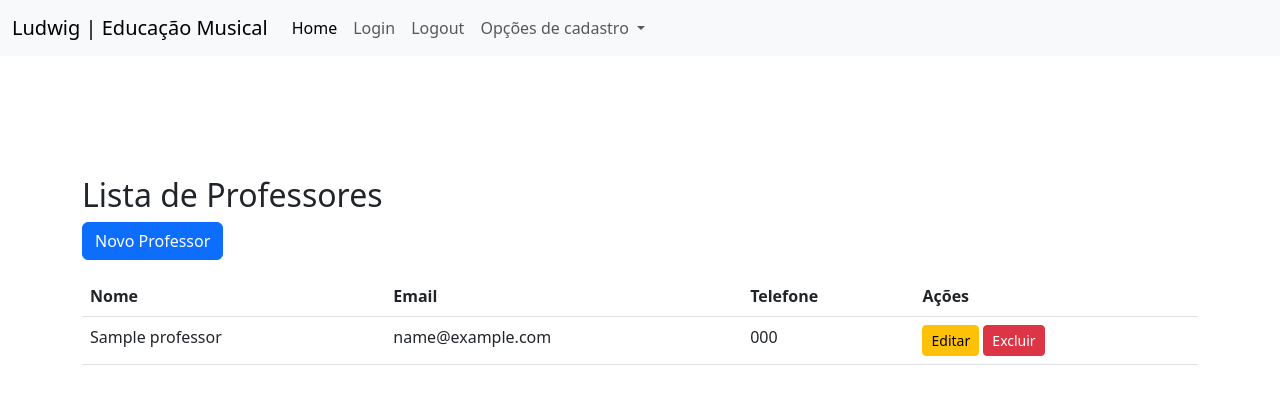
After one commit to silvaludwig/musicSchoolSys, a Django app: page /professores/ in a window 1280 px wide. The commit adds this page. Shown: the top 404 px of the page. Run offline with Django 5.2, Linux system fonts and the light colour scheme; a user stored in the database is signed in; tables that the repository leaves empty hold one stand-in row (values such as "Sample post").

Commit message:
CRUD professores completo

```diff
--- a/escola/gestao/models.py
+++ b/escola/gestao/models.py
@@ -16,6 +16,7 @@ class Professor(models.Model):
     nome = models.CharField(max_length=100)
     email = models.EmailField(unique=True)
     telefone = models.CharField(max_length=20)
+    data_cadastro = models.DateTimeField(auto_now_add=True)
     instrumentos = models.CharField(max_length=100)  # Ex: "Violão, Piano, Canto"
 
     def __str__(self):
--- a/escola/gestao/templates/gestao/base.html
+++ b/escola/gestao/templates/gestao/base.html
@@ -39,7 +39,15 @@
               <a class="nav-link" href="{% url 'login' %}">Login</a>
             </li>
             <li class="nav-item">
-              <a class="nav-link" href="{% url 'logout' %}">Logout</a>
+              <form class="nav-link" method="post" action="{% url 'logout' %}">
+                {% csrf_token %}<button
+                  class="nav-link p-0 border-0"
+                  style="background: none; color: inherit"
+                  type="submit"
+                >
+                  Logout
+                </button>
+              </form>
             </li>
             <li class="nav-item dropdown">
               <a
@@ -49,12 +57,18 @@
                 data-bs-toggle="dropdown"
                 aria-expanded="false"
               >
-                Opções do Sistema
+                Opções de cadastro
               </a>
               <ul class="dropdown-menu">
-                <li><a class="dropdown-item" href="#">Cadastrar Alunos</a></li>
                 <li>
-                  <a class="dropdown-item" href="#">Cadastrar Professores</a>
+                  <a class="dropdown-item" href="{% url 'novo_aluno' %}"
+                    >Cadastrar Alunos</a
+                  >
+                </li>
+                <li>
+                  <a class="dropdown-item" href="{% url 'novo_professor' %}"
+                    >Cadastrar Professores</a
+                  >
                 </li>
                 <li>
                   <a class="dropdown-item" href="#">Gerenciar Aulas</a>
--- /dev/null
+++ b/escola/gestao/templates/gestao/lista_professores.html
@@ -0,0 +1,36 @@
+{% extends "gestao/base.html" %} {% block content %}
+</br></br></br></br>
+<h2>Lista de Professores</h2>
+<a href="{% url 'novo_professor' %}" class="btn btn-primary mb-3">Novo Professor</a>
+<table class="table">
+  <thead>
+    <tr>
+      <th>Nome</th>
+      <th>Email</th>
+      <th>Telefone</th>
+      <th>Ações</th>
+    </tr>
+  </thead>
+  <tbody>
+    {% for professor in professores %}
+    <tr>
+      <td>{{ professor.nome }}</td>
+      <td>{{ professor.email }}</td>
+      <td>{{ professor.telefone }}</td>
+      <td>
+        <a
+          href="{% url 'editar_professor' professor.id %}"
+          class="btn btn-sm btn-warning"
+          >Editar</a
+        >
+        <a
+          href="{% url 'deletar_professor' professor.id %}"
+          class="btn btn-sm btn-danger"
+          >Excluir</a
+        >
+      </td>
+    </tr>
+    {% endfor %}
+  </tbody>
+</table>
+{% endblock %}
--- a/escola/gestao/urls.py
+++ b/escola/gestao/urls.py
@@ -6,10 +6,18 @@ urlpatterns = [
     path("", views.index, name="index"),  # Homepage
     path("alunos/", views.lista_alunos, name="lista_alunos"),
     path("alunos/novo/", views.novo_aluno, name="novo_aluno"),
-    path("alunos/", views.lista_alunos, name="lista_alunos"),
-    path("alunos/novo/", views.novo_aluno, name="novo_aluno"),
     path("alunos/editar/<int:id>/", views.editar_aluno, name="editar_aluno"),
     path("alunos/deletar/<int:id>/", views.deletar_aluno, name="deletar_aluno"),
+    path("professores/", views.lista_professores, name="lista_professores"),
+    path("professores/novo/", views.novo_professor, name="novo_professor"),
+    path(
+        "professores/editar/<int:id>/", views.editar_professor, name="editar_professor"
+    ),
+    path(
+        "professores/deletar/<int:id>/",
+        views.deletar_professor,
+        name="deletar_professor",
+    ),
     path("login/", LoginView.as_view(template_name="gestao/login.html"), name="login"),
     path("logout/", LogoutView.as_view(), name="logout"),
 ]
--- a/escola/gestao/views.py
+++ b/escola/gestao/views.py
@@ -1,9 +1,13 @@
 from django.shortcuts import render, redirect, get_object_or_404
-from .models import Aluno
-from .forms import AlunoForm
+from .models import Aluno, Professor
+from .forms import AlunoForm, ProfessorForm
 from django.contrib import messages
 from django.contrib.auth.views import LoginView, LogoutView
 from django.contrib.auth.decorators import login_required, user_passes_test
+
+
+def index(request):
+    return render(request, "gestao/index.html")
 
 
 # Verifica se o usuário é admin
@@ -46,10 +50,6 @@ def novo_aluno(request):
     )
 
 
-def index(request):
-    return render(request, "gestao/index.html")
-
-
 @login_required
 @user_passes_test(is_admin)
 def editar_aluno(request, id):
@@ -72,3 +72,65 @@ def deletar_aluno(request, id):
         aluno.delete()
         return redirect("lista_alunos")
     return render(request, "gestao/confirmar_delete.html", {"aluno": aluno})
+
+
+# VIEWS PROFESSOR
+# Proteja as views com login_required
+@login_required
+@user_passes_test(is_admin)
+def lista_professores(request):
+    professores = Professor.objects.all()
+    return render(
+        request, "gestao/lista_professores.html", {"professores": professores}
+    )
+
+
+# Protege a view com login_required + user_passes_test (só admin acessa)
+@login_required
+@user_passes_test(is_admin, login_url="index")  # Redireciona não-admins para a homepage
+def novo_professor(request):
+    ultimos_professores = Professor.objects.order_by("-data_cadastro")[:5]
+
+    if request.method == "POST":
+        form = ProfessorForm(request.POST)
+        if form.is_valid():
+            form.save()
+            messages.success(
+                request, "Professor cadastrado com sucesso!"
+            )  # Mensagem de confirmação
+            return redirect("lista_professores")
+    else:
+        form = ProfessorForm()
+
+    return render(
+        request,
+        "gestao/novo_professor.html",
+        {
+            "form": form,
+            "ultimos_professores": ultimos_professores,
+        },
+    )
+
+
+@login_required
+@user_passes_test(is_admin)
+def editar_professor(request, id):
+    professor = get_object_or_404(Professor, id=id)
+    if request.method == "POST":
+        form = ProfessorForm(request.POST, instance=professor)
+        if form.is_valid():
+            form.save()
+            return redirect("lista_professores")
+    else:
+        form = ProfessorForm(instance=professor)
+    return render(request, "gestao/form_professor.html", {"form": form})
+
+
+@login_required
+@user_passes_test(is_admin)
+def deletar_professor(request, id):
+    professor = get_object_or_404(Professor, id=id)
+    if request.method == "POST":
+        professor.delete()
+        return redirect("lista_professores")
+    return render(request, "gestao/confirmar_delete.html", {"professor": professor})
```
Also changed, not shown: escola/gestao/forms.py (+7 -1 lines), escola/gestao/templates/gestao/form_professor.html (added, +10 -0 lines), escola/gestao/templates/gestao/novo_professor.html (added, +30 -0 lines), escola/gestao/migrations/0002_professor_data_cadastro.py (added).
